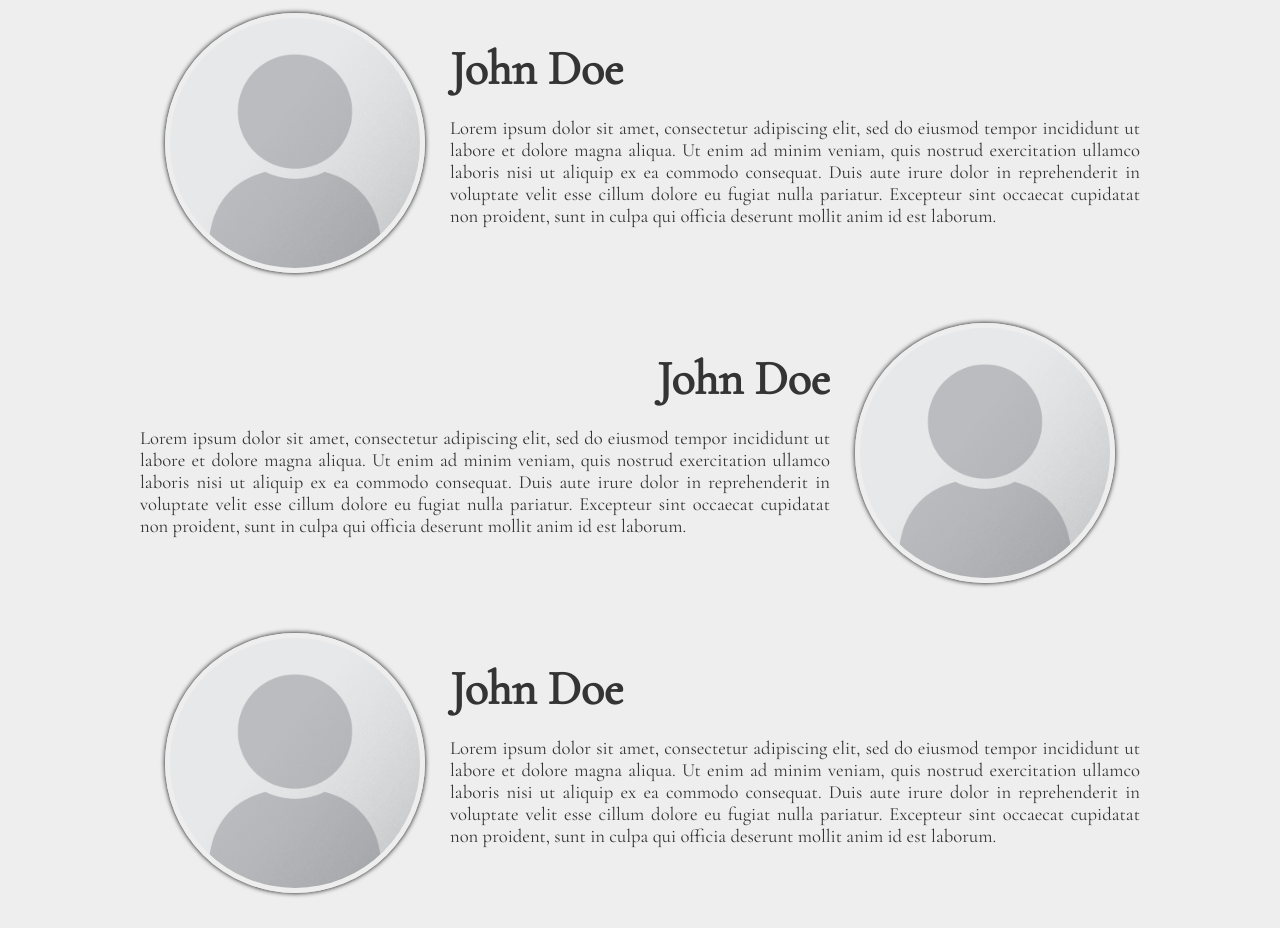
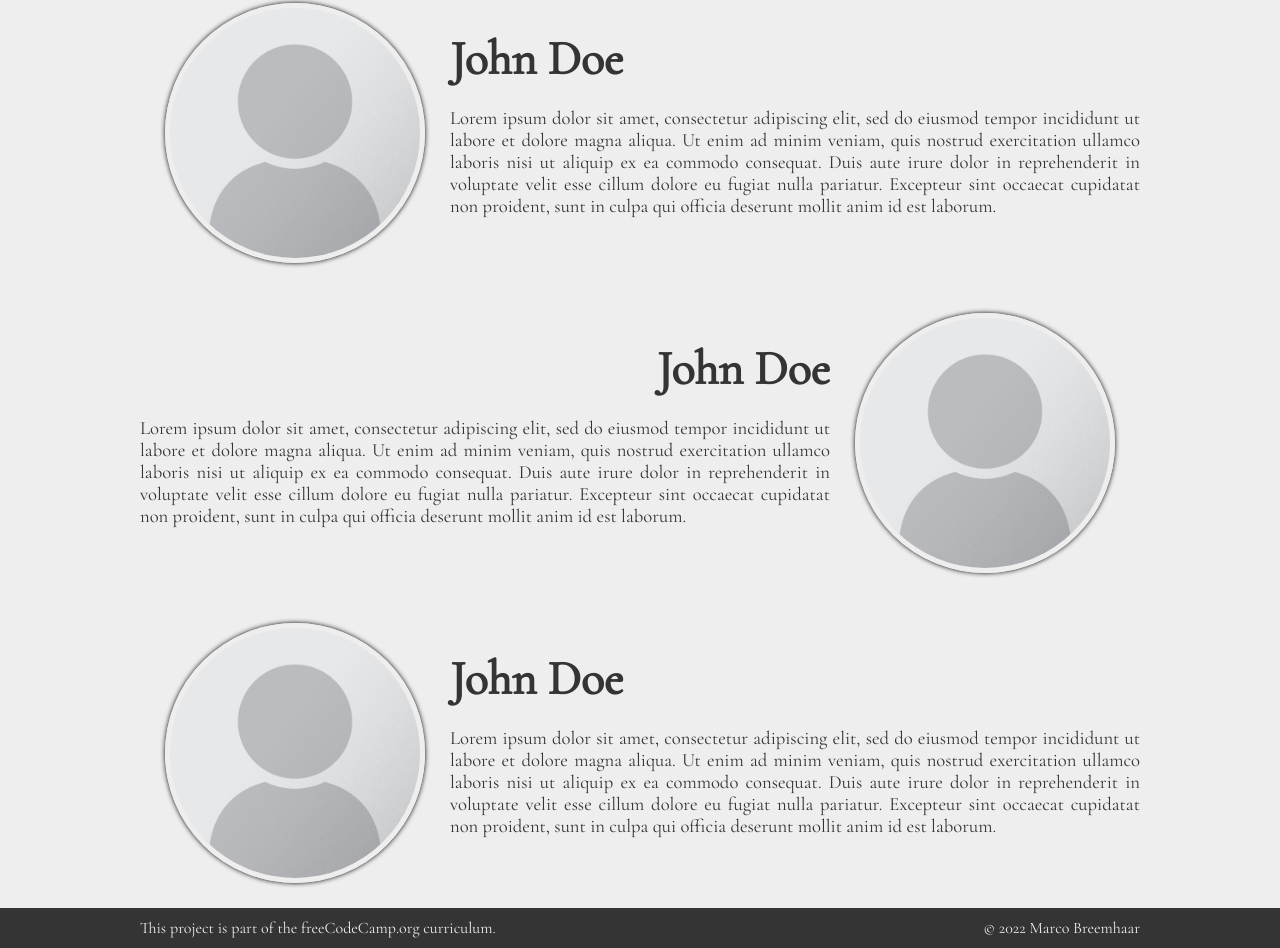
Before and after one commit to mbreemhaar/tribute-page, a plain HTML site: page index.html in a window 1280 px wide. Shown: the part 1525-2473 px from the top of the page. Drawn offline with nearby package versions, Linux system fonts and the light colour scheme.

Commit message:
Added footer

```diff
--- a/index.html
+++ b/index.html
@@ -21,7 +21,7 @@
 <body>
     <header>
         <h1>
-            The Eagles
+            The Eagles - Tribute Page
         </h1>
     </header>
     <div class="banner">
@@ -89,6 +89,12 @@
                 </div>
             </div>
     </section>
+    <footer>
+        <div class="container justify-between">
+            <span>This project is part of the freeCodeCamp.org curriculum.</span>
+            <span>&copy; 2022 Marco Breemhaar</span>
+        </div>
+    </footer>
 </body>
 
 </html>
--- a/style.css
+++ b/style.css
@@ -1,6 +1,7 @@
 html, body {
     padding: 0;
     margin: 0;
+    font-family: Cormorant Garamond;
 }
 
 header {
@@ -38,7 +39,6 @@ h3 {
 }
 
 p {
-    font-family: Cormorant Garamond;
     text-align: justify;
     color: #343434;
     font-size: 14pt;
@@ -89,5 +89,17 @@ p {
 .container {
     margin: 0 auto;
     max-width: 1000px;
+    padding: 0 10px;
+}
+
+footer {
+    text-align: center;
+    color: #eee;
+    background-color: #343434;
     padding: 10px;
 }
+
+.justify-between {
+    display: flex;
+    justify-content: space-between;
+}
```
